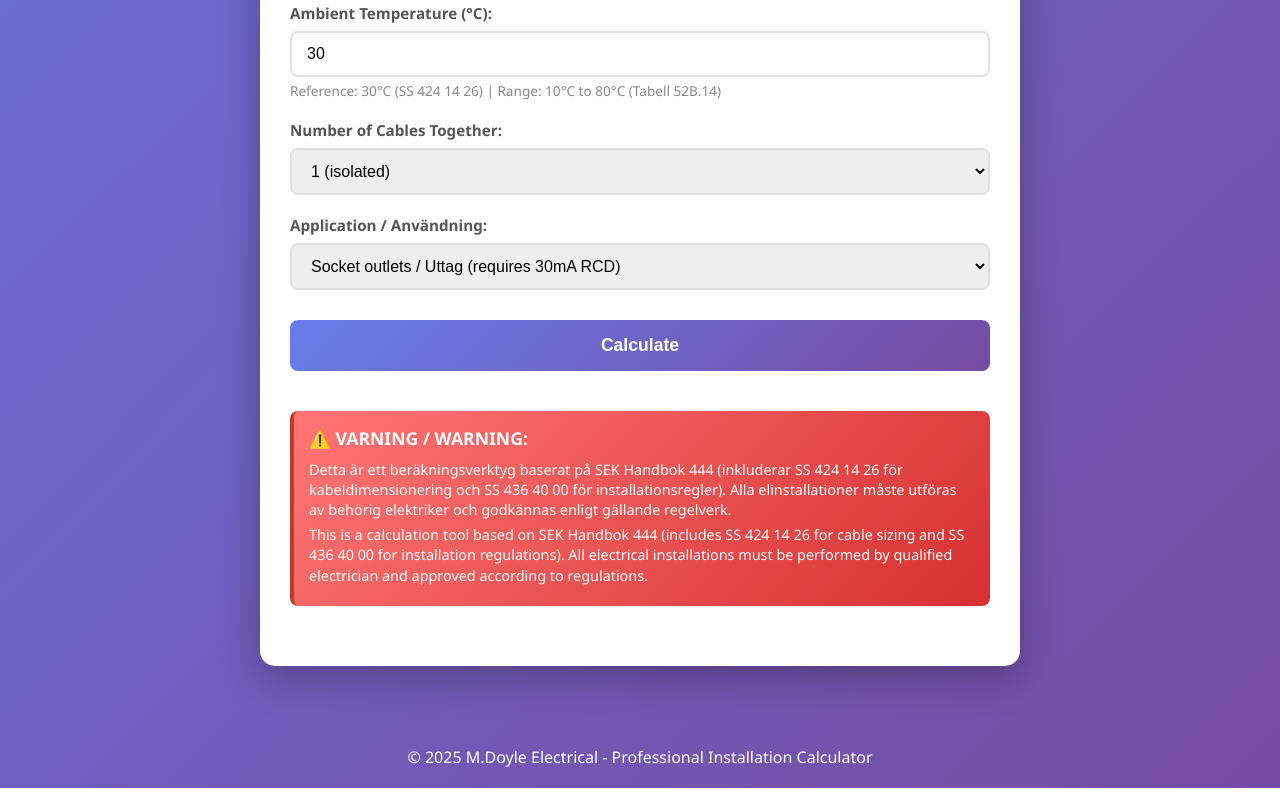
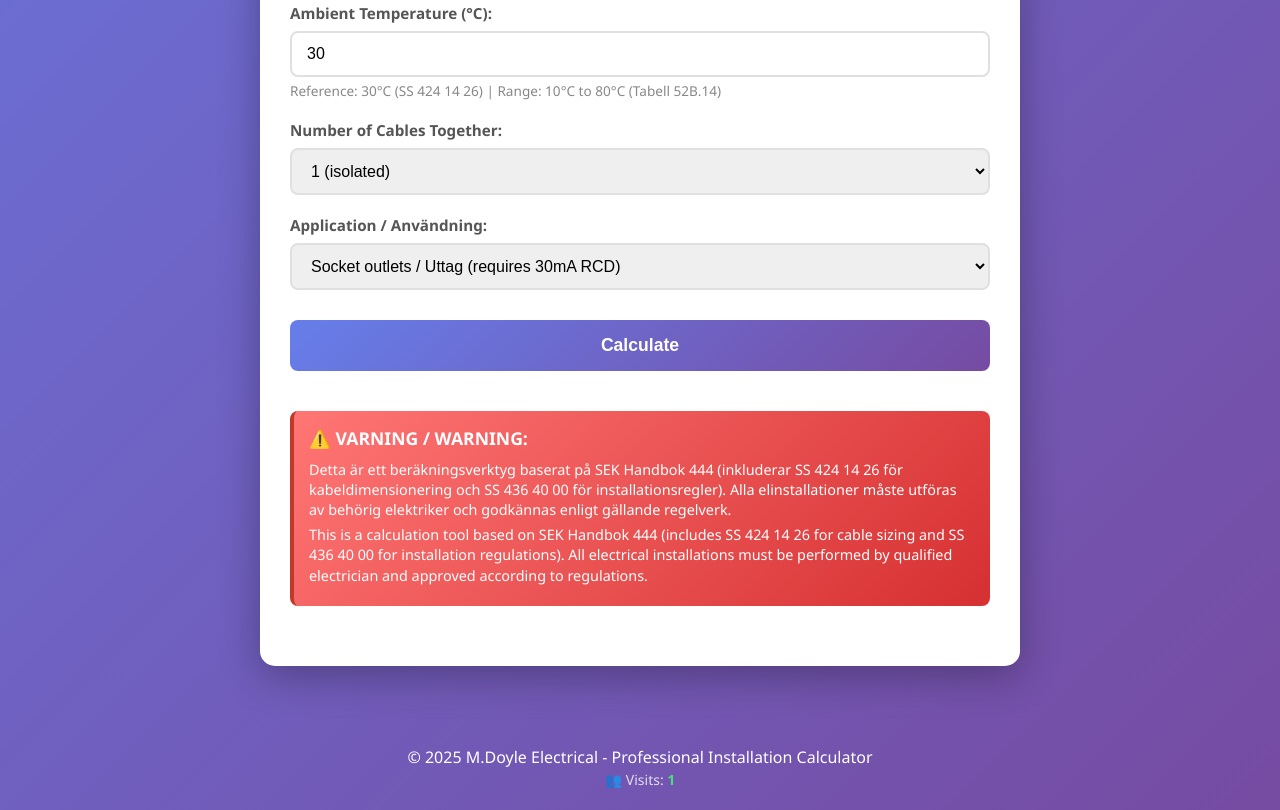
Before and after one commit to mido3636/swedish-electrical-calculator, a website: page docs/index.html in a window 1280 px wide. Shown: the part 1100-1910 px from the top of the page. Before the commit the page ends 1888 px from the top, so only its background shows below. Drawn offline with Linux system fonts and the light colour scheme.

Commit message:
Add visitor counter to track page views

```diff
--- a/docs/index.html
+++ b/docs/index.html
@@ -136,6 +136,10 @@
     </main>
     <footer>
         <p>&copy; 2025 M.Doyle Electrical - Professional Installation Calculator</p>
+        <div class="visitor-counter">
+            <span style="color: rgba(255,255,255,0.8); font-size: 14px;">👥 Visits: </span>
+            <span id="visit-count" style="color: #4ade80; font-weight: bold; font-size: 14px;">Loading...</span>
+        </div>
     </footer>
     <script src="scripts/app.js"></script>
 </body>
--- a/docs/scripts/app.js
+++ b/docs/scripts/app.js
@@ -702,4 +702,19 @@ document.addEventListener('DOMContentLoaded', () => {
             </div>
         `;
     });
+
+    // Visitor counter
+    function updateVisitorCount() {
+        let visits = localStorage.getItem('mdoyle-calc-visits') || 0;
+        visits = parseInt(visits) + 1;
+        localStorage.setItem('mdoyle-calc-visits', visits);
+
+        const visitElement = document.getElementById('visit-count');
+        if (visitElement) {
+            visitElement.textContent = visits.toLocaleString();
+        }
+    }
+
+    // Update visitor count when page loads
+    updateVisitorCount();
 });
```
Also changed, not shown: src/index.html (+4 -0 lines), src/scripts/app.js (+15 -0 lines).
